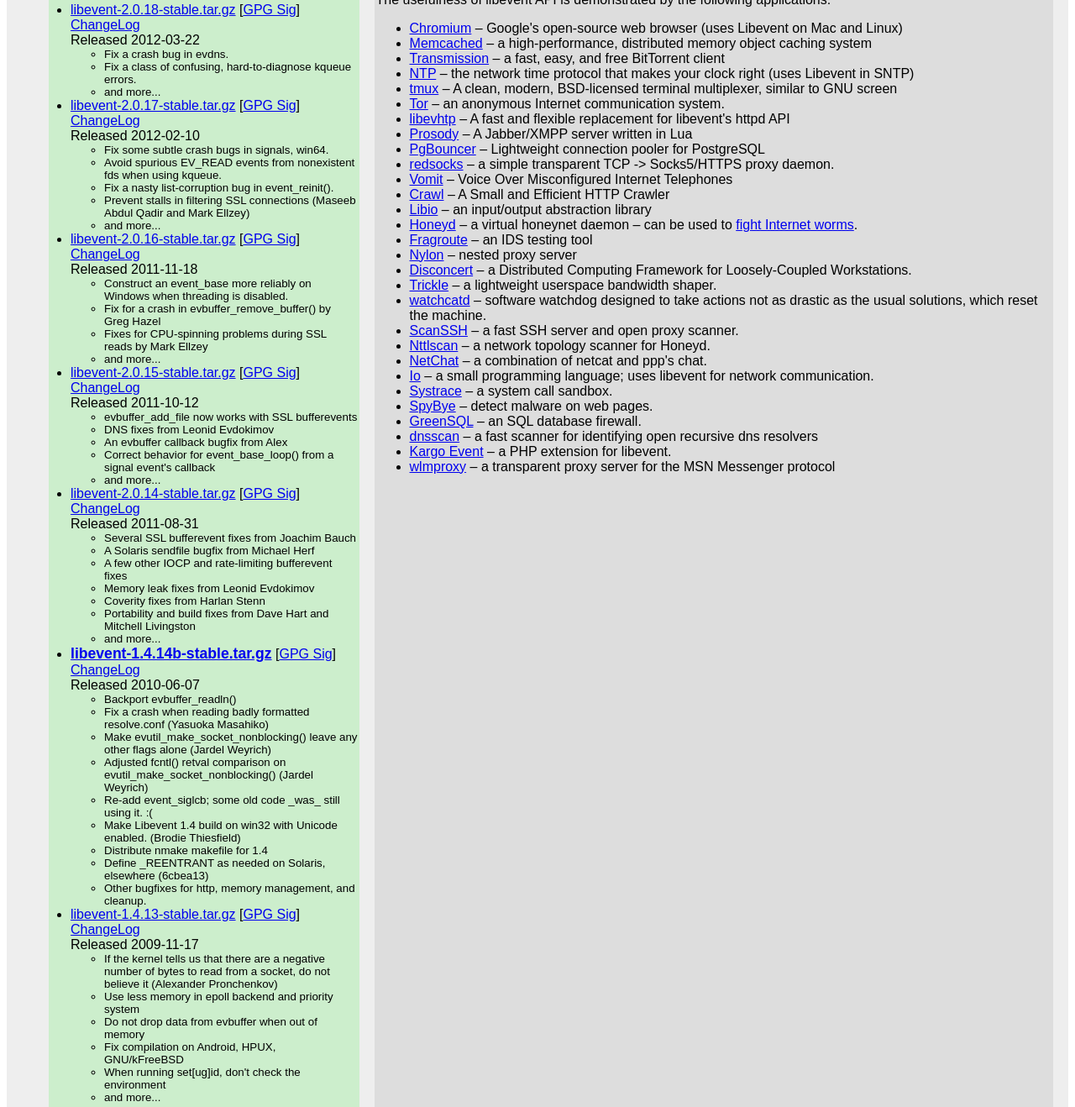
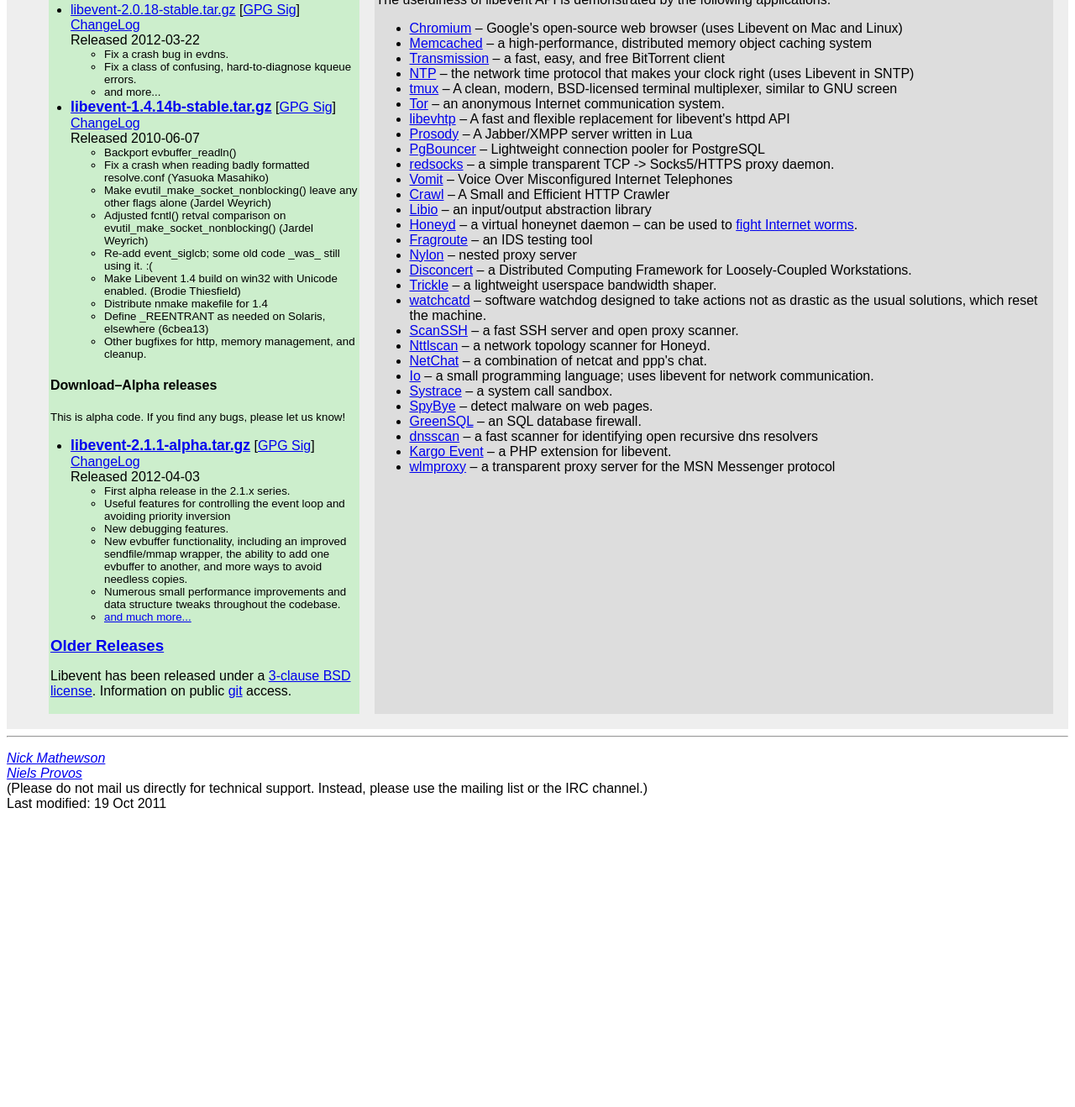
Before and after one commit to libevent/libevent.github.com, a plain HTML site: page index.html in a window 1280 px wide. Shown: the part 965-2283 px from the top of the page at 84% size. After the commit the page ends 1939 px from the top, so only its background shows below. Drawn offline with Linux system fonts and the light colour scheme.

Commit message:
Pull a few older releases off the main page

```diff
--- a/index.html
+++ b/index.html
@@ -162,39 +162,6 @@ What's new in: <a href="https://raw.github.com/libevent/libevent/patches-2.0/wha
        <li>and more...
       </ul>
 
-	<li><a href="https://github.com/downloads/libevent/libevent/libevent-2.0.17-stable.tar.gz">libevent-2.0.17-stable.tar.gz</a> [<a href="https://github.com/downloads/libevent/libevent/libevent-2.0.17-stable.tar.gz.asc">GPG Sig</a>] <a href="https://raw.github.com/libevent/libevent/release-2.0.17-stable/ChangeLog">ChangeLog</a><br>Released 2012-02-10
-      <ul>
-       <li>Fix some subtle crash bugs in signals, win64.
-       <li>Avoid spurious EV_READ events from nonexistent fds when using kqueue.
-       <li>Fix a nasty list-corruption bug in event_reinit().
-       <li>Prevent stalls in filtering SSL connections (Maseeb Abdul Qadir and Mark Ellzey)
-       <li>and more...
-      </ul>
-	<li><a href="https://github.com/downloads/libevent/libevent/libevent-2.0.16-stable.tar.gz">libevent-2.0.16-stable.tar.gz</a> [<a href="https://github.com/downloads/libevent/libevent/libevent-2.0.16-stable.tar.gz.asc">GPG Sig</a>] <a href="https://raw.github.com/libevent/libevent/release-2.0.16-stable/ChangeLog">ChangeLog</a><br>Released 2011-11-18
-      <ul>
-       <li>Construct an event_base more reliably on Windows when threading is disabled.
-       <li>Fix for a crash in evbuffer_remove_buffer() by Greg Hazel
-       <li>Fixes for CPU-spinning problems during SSL reads by Mark Ellzey
-       <li>and more...
-      </ul>
-	<li><a href="https://github.com/downloads/libevent/libevent/libevent-2.0.15-stable.tar.gz">libevent-2.0.15-stable.tar.gz</a> [<a href="https://github.com/downloads/libevent/libevent/libevent-2.0.15-stable.tar.gz.asc">GPG Sig</a>] <a href="https://raw.github.com/libevent/libevent/release-2.0.15-stable/ChangeLog">ChangeLog</a><br>Released 2011-10-12
-      <ul>
-        <li>evbuffer_add_file now works with SSL bufferevents
-        <li>DNS fixes from Leonid Evdokimov
-        <li>An evbuffer callback bugfix from Alex
-        <li>Correct behavior for event_base_loop() from a signal event's callback
-        <li>and more...
-      </ul>
-	<li><a href="https://github.com/downloads/libevent/libevent/libevent-2.0.14-stable.tar.gz">libevent-2.0.14-stable.tar.gz</a> [<a href="https://github.com/downloads/libevent/libevent/libevent-2.0.14-stable.tar.gz.asc">GPG Sig</a>] <a href="https://raw.github.com/libevent/libevent/release-2.0.14-stable/ChangeLog">ChangeLog</a><br>Released 2011-08-31
-      <ul>
-        <li>Several SSL bufferevent fixes from Joachim Bauch
-        <li>A Solaris sendfile bugfix from Michael Herf
-        <li>A few other IOCP and rate-limiting bufferevent fixes
-        <li>Memory leak fixes from Leonid Evdokimov
-        <li>Coverity fixes from Harlan Stenn
-        <li>Portability and build fixes from Dave Hart and Mitchell Livingston
-        <li>and more...
-      </ul>
 
 	<li><a class="latest" href="https://github.com/downloads/libevent/libevent/libevent-1.4.14b-stable.tar.gz">libevent-1.4.14b-stable.tar.gz</a> [<a href="https://github.com/downloads/libevent/libevent/libevent-1.4.14b-stable.tar.gz.sig">GPG Sig</a>] <a href="https://raw.github.com/libevent/libevent/release-1.4.14b-stable/ChangeLog">ChangeLog</a><br>Released 2010-06-07
          <ul>
@@ -208,15 +175,6 @@ What's new in: <a href="https://raw.github.com/libevent/libevent/patches-2.0/wha
           <li>Define _REENTRANT as needed on Solaris, elsewhere (6cbea13)
           <li>Other bugfixes for http, memory management, and cleanup.
          </ul>
-	<li><a href="https://github.com/downloads/libevent/libevent/libevent-1.4.13-stable.tar.gz">libevent-1.4.13-stable.tar.gz</a> [<a href="https://github.com/downloads/libevent/libevent/libevent-1.4.13-stable.tar.gz.sig">GPG Sig</a>] <a href="https://raw.github.com/libevent/libevent/release-1.4.13-stable/ChangeLog">ChangeLog</a><br>Released 2009-11-17
-         <ul>
-          <li>If the kernel tells us that there are a negative number of bytes to read from a socket, do not believe it  (Alexander Pronchenkov)
-          <li>Use less memory in epoll backend and priority system
-          <li>Do not drop data from evbuffer when out of memory
-          <li>Fix compilation on Android, HPUX, GNU/kFreeBSD
-          <li>When running set[ug]id, don't check the environment
-          <li>and more...
-        </ul>
 </ul>
 
 <h4>Download&ndash;Alpha releases</h4>
```
